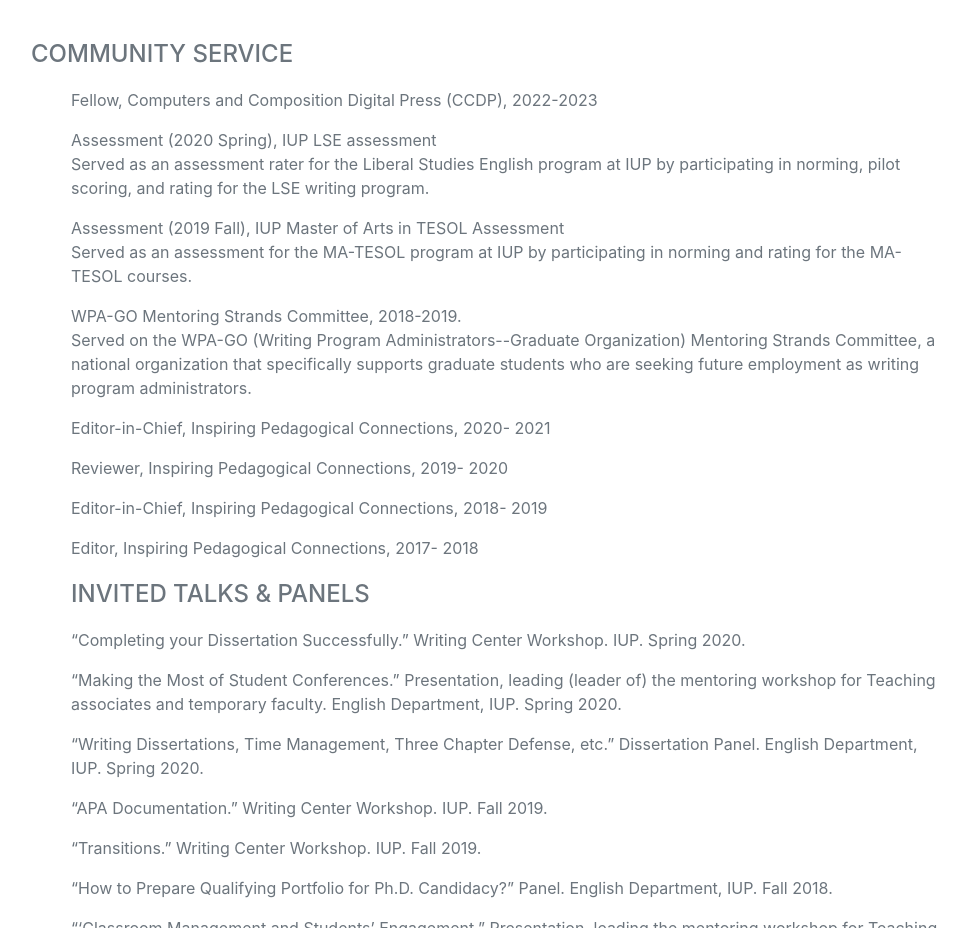
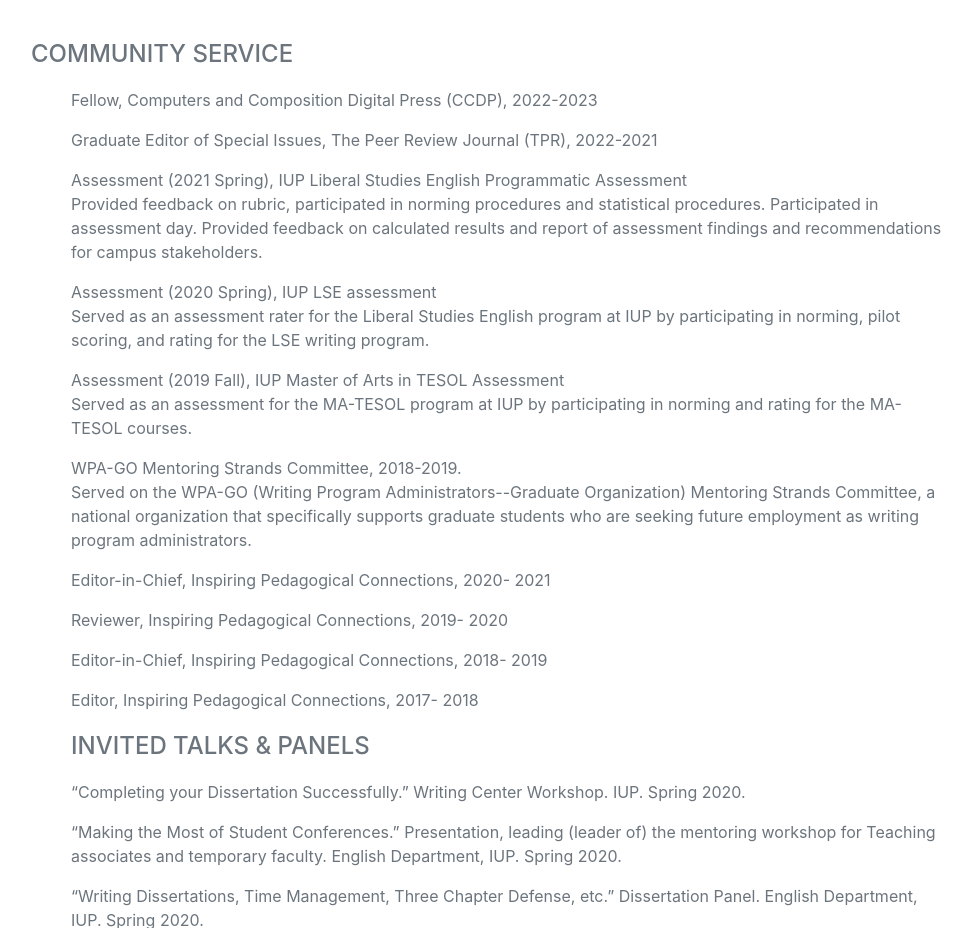
Before and after one commit to Wendy2021/wendy2021.github.io, a plain HTML site: page index.html in a window 1280 px wide. Shown: the part 6140-7068 px from the top of the page, without its empty margins (289-1261 px from the left). Drawn offline with nearby package versions, Linux system fonts and the light colour scheme; a web font is replaced by a local one.

Commit message:
Update index.html
add 186-196 lines
Graduate Editor of Special Issues, The Peer Review Journal (TPR), 2022-2021

Assessment (2021 Spring), IUP Liberal Studies English Programmatic Assessment.
	Provided feedback on rubric, participated in norming procedures and statistical 	procedures. Participated in assessment day. Provided feedback on calculated results and 	report of assessment findings and recommendations for campus stakeholders.

```diff
--- a/index.html
+++ b/index.html
@@ -183,7 +183,17 @@
 			Fellow, Computers and Composition Digital Press (CCDP), 2022-2023
 			</li>
 			    <p> </p>
+		<li>
+                        Graduate Editor of Special Issues, The Peer Review Journal (TPR), 2022-2021
 
+                        </li>
+                        <p> </p>
+
+		<li>
+                        Assessment (2021 Spring), IUP Liberal Studies English Programmatic Assessment
+                        <p> Provided feedback on rubric, participated in norming procedures and statistical 	procedures. Participated in assessment day. Provided feedback on calculated results and 	report of assessment findings and recommendations for campus stakeholders.</p>
+                        </li>
+                        <p> </p>
                     <li>
                         Assessment (2020 Spring), IUP LSE assessment
                         <p>Served as an assessment rater for the Liberal Studies English program at IUP by 	participating in norming, pilot scoring, and rating for the LSE writing program.</p>
```
